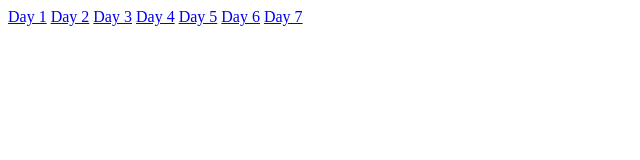
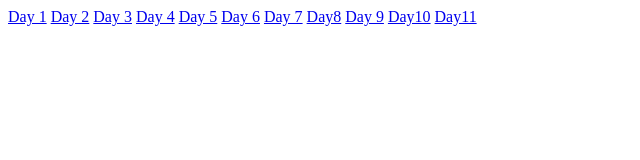
Before and after one commit to PentelaSwathi/HTML, a plain HTML site: page index.html in a window 1280 px wide. Shown: the whole page, without its empty margins (0-640 px from the left). Drawn offline with Linux system fonts and the light colour scheme.

Commit message:
Update index.html

```diff
--- a/index.html
+++ b/index.html
@@ -13,8 +13,13 @@
     <a href="Task4.html">Day 4</a>
     <a href="Task-5.html">Day 5</a>
     <a href="Task6.html">Day 6</a>
+    <a href="Task 7.html">Day 7</a>
+      <a href="task10.html">Day8</a>
+     <a href="Task9.html">Day 9</a>
+      <a href="Games.html">Day10</a>
+      <a href="semantictags.html">Day11</a>
 
-    <a href="Task 7.html">Day 7</a>
+
 
 
 </body>
```
